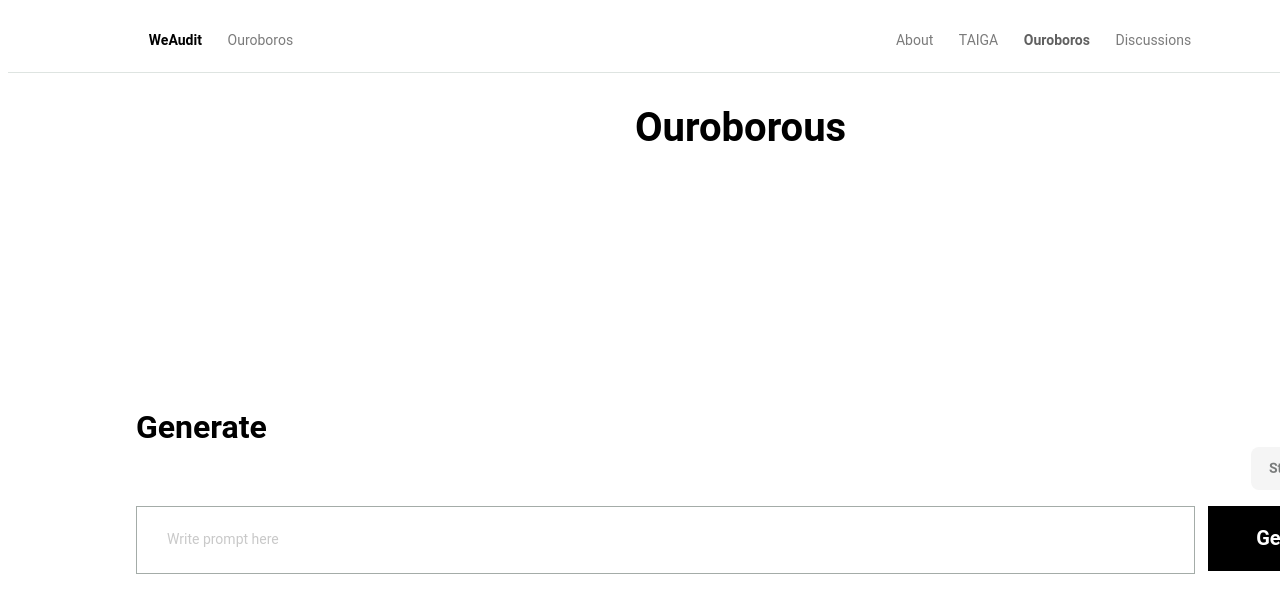
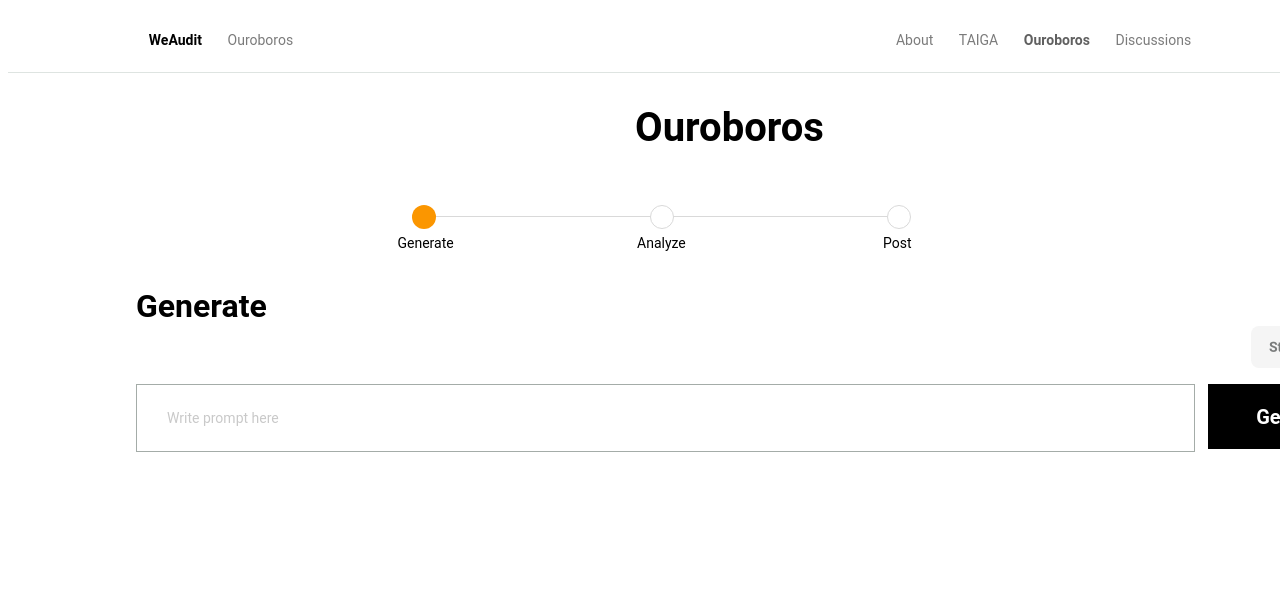
Before and after one commit to Ais0n/Vipera, a Next.js app: page /generate in a window 1280 px wide. Shown: the top 612 px of the page. Built offline with nearby package versions, Linux system fonts and the light colour scheme.

Commit message:
added generate state and half of homepage

```diff
--- /dev/null
+++ b/components/GenerateState.js
@@ -0,0 +1,70 @@
+// components/GenerateState.js
+
+import React, { useState } from 'react';
+import styles from '../styles/GenerateState.module.css';
+
+const GenerateState = ({ isGenerating, isDoneGenerating }) => {
+    if (!isGenerating && !isDoneGenerating) {
+        return (
+            <div className={styles.stateContainer}>
+                <div className={styles.stateContainerChild}>
+                    <img src={'/generate-svg/generateorange.svg'} alt="start generating state" />
+                    <div className={styles.stateLabels}>
+                        <div className={styles.item1}>
+                            Generate
+                        </div>
+                        <div className={styles.item2}>
+                            Analyze
+                        </div>
+                        <div className={styles.item3}>
+                            Post
+                        </div>
+                    </div>
+                </div>
+            </div>
+        )
+    }
+    else if (isGenerating && !isDoneGenerating) {
+        return (
+            <div className={styles.stateContainer}>
+                <div className={styles.stateContainerChild}>
+                    <img src={'/generate-svg/generateblack-analyseorange.svg'} alt="currently generating state" />
+                    <div className={styles.stateLabels}>
+                        <div className={styles.item1}>
+                            Generate
+                        </div>
+                        <div className={styles.item2}>
+                            Analyze
+                        </div>
+                        <div className={styles.item3}>
+                            Post
+                        </div>
+                    </div>
+                </div>
+            </div>
+        )
+    }
+    else if (isDoneGenerating) {
+        return (
+            <div className={styles.stateContainer}>
+                <div className={styles.stateContainerChild}>
+                    <img src={'/generate-svg/generateblack-analyseblack-postblack.svg'} alt="finished generating" />
+                    <div className={styles.stateLabels}>
+                        <div className={styles.item1}>
+                            Generate
+                        </div>
+                        <div className={styles.item2}>
+                            Analyze
+                        </div>
+                        <div className={styles.item3}>
+                            Post
+                        </div>
+                    </div>
+                </div>
+            </div>
+        )
+    }
+
+}
+
+export default GenerateState;
--- a/pages/generate.js
+++ b/pages/generate.js
@@ -5,10 +5,12 @@
 
 import Header from '../components/Header';
 import Analyze from '../components/Analyze';
+import GenerateState from '../components/GenerateState';
 import AnalyzeStyle from '../styles/Analyze.module.css';
 
 const Generate = () => {
   const [isGenerating, setIsGenerating] = useState(false);
+  const [isDoneGenerating, setIsDoneGenerating] = useState(false);
   const [error, setError] = useState('');
   const [images, setImages] = useState([]);
   const [distribution, setDistribution] = useState({ age: {}, gender: {}, skintone: {} });
@@ -22,6 +24,7 @@
     }
 
     setIsGenerating(true);
+    setIsDoneGenerating(false);
     setError('');
 
     // @Chloe: Here's the code to fetch images from another model that is much faster with higher quality results as opposed to the ouroboros API
@@ -35,6 +38,7 @@
     new_result.forEach(item => {
       imageLinks.push(item.url); // Add the new image URL to the array
     });
+
 
     // Note: result is an array of objects, where each object contains the image URL and its dimensions
     /* ex: [
@@ -79,6 +83,7 @@
       // setImages(result.imgs); // Update the img data
       // setImages(imageLinks);
       setImages(allImages);
+      setIsDoneGenerating(true);
 
       setDistribution({ // Update the distribution data
         age: result.age,
@@ -97,10 +102,12 @@
   return (
     <div>
       <Header />
-      <div className={AnalyzeStyle.mainTitle}>Ouroborous</div>
+      <div className={AnalyzeStyle.mainTitle}>Ouroboros</div>
+      <GenerateState isGenerating={isGenerating} isDoneGenerating={isDoneGenerating}/>
       <SearchBar onGenerateClick={handleGenerateClick} isGenerating={isGenerating} />
       {error && <p>{error}</p>}
       {isGenerating ? (
+        <>
           <div className={AnalyzeStyle.loadingContainer}>
             <div className={AnalyzeStyle.loadingGIF}>
               <img src={'/loading_image1.gif'} alt="LoadingGIF" />
@@ -109,6 +116,7 @@
                 Loading...Stable Diffusion is working hard to generate realistic images for you! Wait for 1 min!
             </div>
           </div>
+        </>
       ) : (
         images.length > 0 && (
           <>
--- /dev/null
+++ b/styles/GenerateState.module.css
@@ -0,0 +1,52 @@
+/* GenerateState.module.css */
+
+.stateContainer {
+    display: flex;
+    margin-top: 4%;
+    margin-left: 32%;
+    margin-right: 32%;
+}
+
+.stateContainerChild {
+    align-content: center;
+}
+
+.label {
+    min-width: 420px;
+    font-family: Roboto, sans-serif;
+    font-weight: 400;
+    font-size: 14px;
+    line-height: 20px;
+    color: #000000;
+    display: block;
+    margin-bottom: 12px;
+}
+
+.hidden-status {
+    display: none;
+}
+
+.stateLabels {
+    font-family: Roboto;
+    font-size: 14px;
+    font-weight: 400;
+    line-height: 20px;
+    letter-spacing: 0em;
+    text-align: center;
+    position: relative;
+}
+
+.item1 {
+    position: absolute;
+    left: -3%;
+}
+
+.item2 {
+    position: absolute;
+    left: 45%;
+}
+
+.item3 {
+    position: absolute;
+    right: 0;
+}
--- a/styles/SearchBar.module.css
+++ b/styles/SearchBar.module.css
@@ -5,7 +5,7 @@
   flex-direction: column; /* Stack children vertically */
   align-items: flex-start; /* Align children to the start of the flex container */
   position: relative;
-  margin-top: 253px; /* Space from the header */
+  margin-top: 53px; /* Space from the header */
   margin-left: 128px;
 }
 
```
Also changed, not shown: components/HomeDescription.js (added, +23 -0 lines), pages/index.js (+26 -1 lines), styles/Home.module.css (+42 -12 lines), styles/HomeDescription.module.css (added, +27 -0 lines), 1 other file (tests, documents, lock files or other folders). Lines whose indentation alone changed are shown as unchanged.
